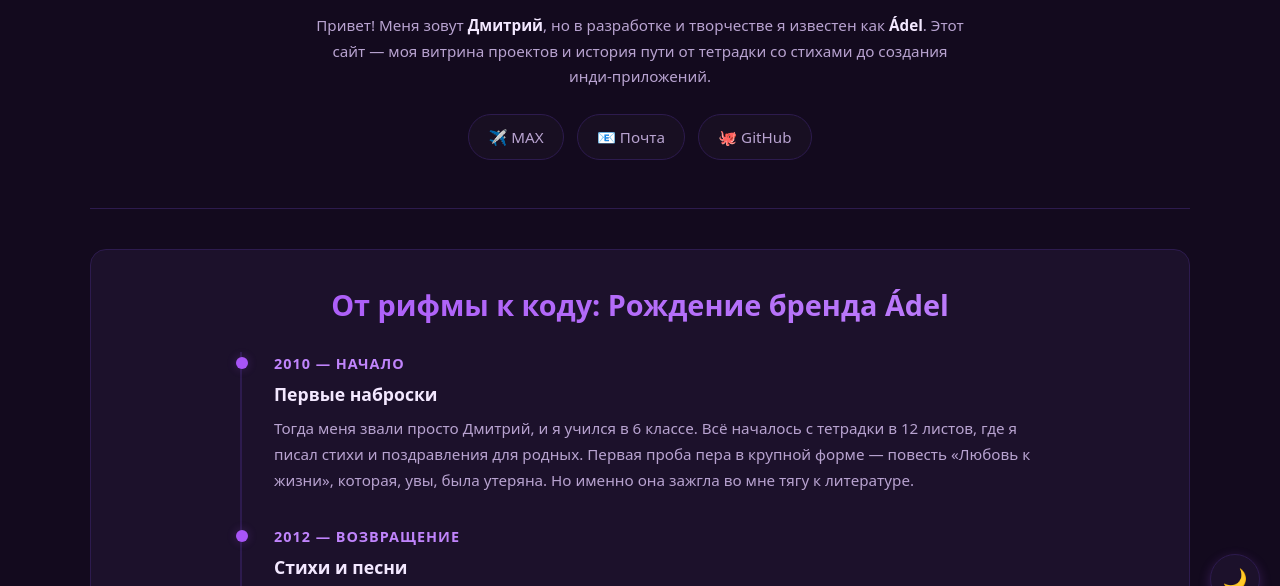
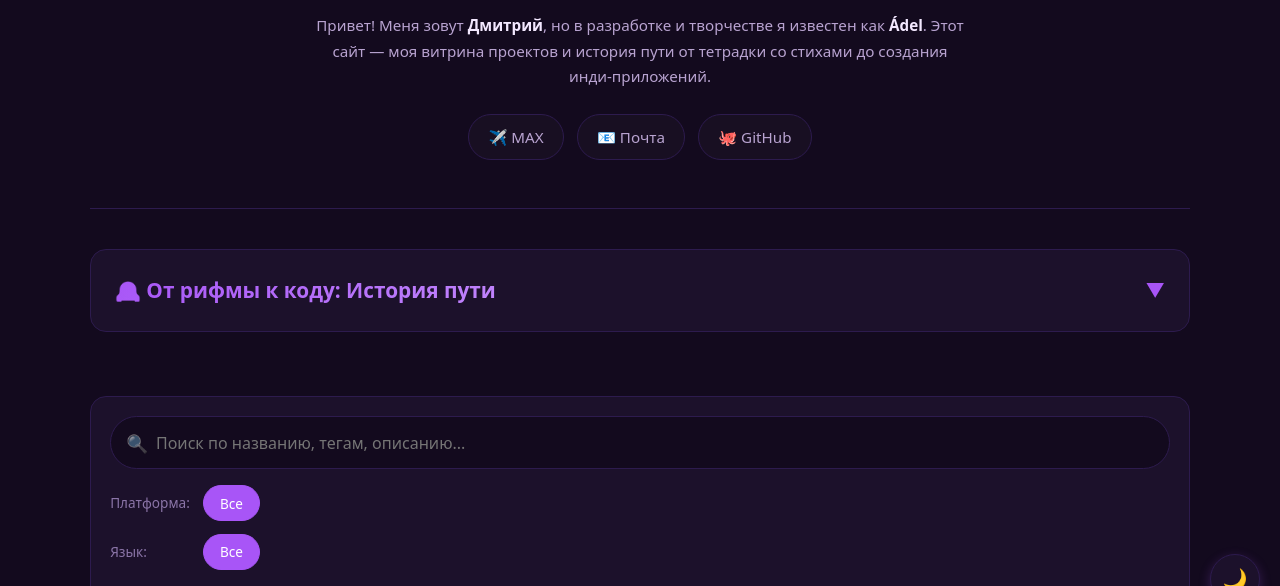
Before and after one commit to angel-adel/portfolio, a plain HTML site: page index.html in a window 1280 px wide. Shown: the part 176-762 px from the top of the page. Drawn offline with nearby package versions, Linux system fonts and the light colour scheme; no server answers.

Commit message:
Update index.html

```diff
--- a/index.html
+++ b/index.html
@@ -121,6 +121,60 @@
             border-color: var(--accent);
             box-shadow: 0 0 15px var(--accent-glow);
             transform: translateY(-2px);
+        }
+
+                /* ===== Аккордеон для истории ===== */
+        .story-toggle-btn {
+            width: 100%;
+            background: var(--bg-card);
+            border: 1px solid var(--border);
+            border-radius: var(--radius);
+            padding: 1.5rem;
+            margin-bottom: 2rem;
+            display: flex;
+            justify-content: space-between;
+            align-items: center;
+            cursor: pointer;
+            transition: all 0.3s ease;
+            text-align: left;
+        }
+        .story-toggle-btn:hover {
+            border-color: var(--accent);
+            background: var(--bg-card-hover);
+        }
+        .story-toggle-btn h2 {
+            font-size: 1.3rem;
+            font-weight: 600;
+            background: linear-gradient(135deg, var(--accent), var(--accent-light));
+            -webkit-background-clip: text;
+            -webkit-text-fill-color: transparent;
+            margin: 0;
+            display: flex;
+            align-items: center;
+            gap: 0.5rem;
+        }
+        .story-toggle-btn .toggle-icon {
+            font-size: 1.2rem;
+            color: var(--accent);
+            transition: transform 0.3s ease;
+        }
+        .story-toggle-btn.active .toggle-icon {
+            transform: rotate(180deg);
+        }
+
+        .story-content-wrapper {
+            display: grid;
+            grid-template-rows: 0fr;
+            transition: grid-template-rows 0.4s ease;
+            opacity: 0;
+            margin-bottom: 2rem;
+        }
+        .story-content-wrapper.active {
+            grid-template-rows: 1fr;
+            opacity: 1;
+        }
+        .story-content-inner {
+            overflow: hidden;
         }
 
         /* ===== Раздел "История пути" (Таймлайн) ===== */
@@ -573,10 +627,15 @@
             </div>
         </header>
 
-        <!-- ===== ИСТОРИЯ ПУТИ ===== -->
-        <section class="story-section">
-            <h2>От рифмы к коду: Рождение бренда Ádel</h2>
+                <!-- ===== ИСТОРИЯ ПУТИ (АККОРДЕОН) ===== -->
+        <div class="story-toggle-btn" id="storyToggleBtn">
+            <h2>🕰️ От рифмы к коду: История пути</h2>
+            <span class="toggle-icon">▼</span>
+        </div>
 
+        <div class="story-content-wrapper" id="storyContentWrapper">
+            <div class="story-content-inner">
+                <section class="story-section" style="border: none; padding: 1rem 0;">
                     <div class="timeline">
                         <div class="timeline-item">
                             <div class="timeline-year">2010 — Начало</div>
@@ -626,7 +685,7 @@
                             </div>
                         </div>
 
-                <div class="timeline-item">
+                        <div class="timeline-item" style="margin-bottom: 0;">
                             <div class="timeline-year">2026 — Бренд</div>
                             <div class="timeline-title">Рождение проекта</div>
                             <div class="timeline-text">
@@ -636,7 +695,7 @@
                     </div>
 
                     <!-- Опыт в КЦ -->
-            <div class="experience-block">
+                    <div class="experience-block" style="margin-top: 1.5rem;">
                         <div class="experience-icon">📞</div>
                         <div class="experience-content">
                             <h3>Опыт в клиентском сервисе: 6+ лет</h3>
@@ -644,6 +703,8 @@
                         </div>
                     </div>
                 </section>
+            </div>
+        </div>
 
         <!-- ===== ПАНЕЛЬ ФИЛЬТРОВ ===== -->
         <section class="catalog-controls" aria-label="Поиск и фильтры">
@@ -918,6 +979,15 @@
             toggleBtn.textContent = newTheme === 'light' ? '☀️' : '🌙';
         });
 
+                // Логика открытия истории
+        const storyBtn = document.getElementById('storyToggleBtn');
+        const storyContent = document.getElementById('storyContentWrapper');
+
+        storyBtn.addEventListener('click', () => {
+            storyBtn.classList.toggle('active');
+            storyContent.classList.toggle('active');
+        });
+
         loadPortfolio();
     </script>
 </body>
```
Lines whose indentation alone changed are shown as unchanged.
